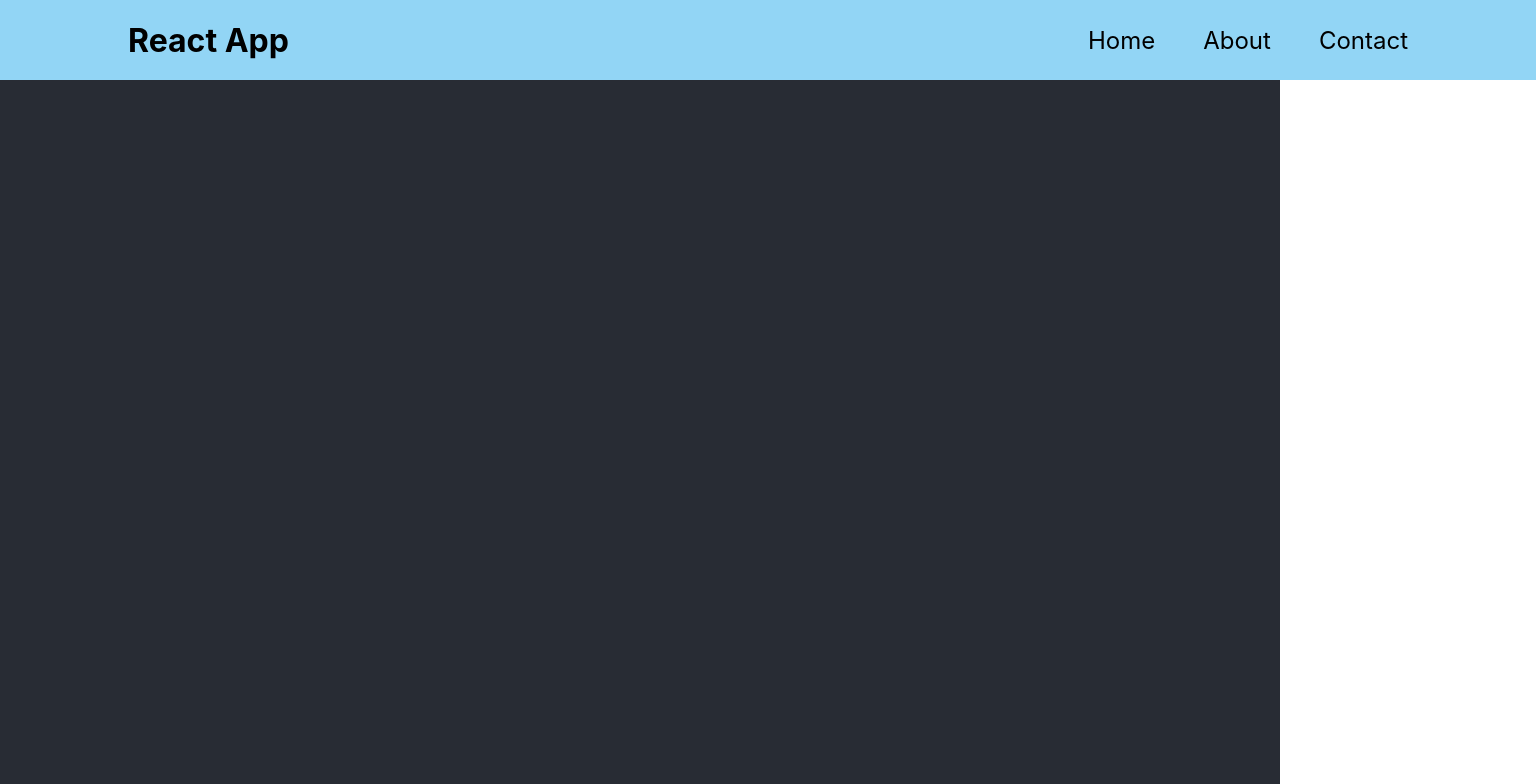
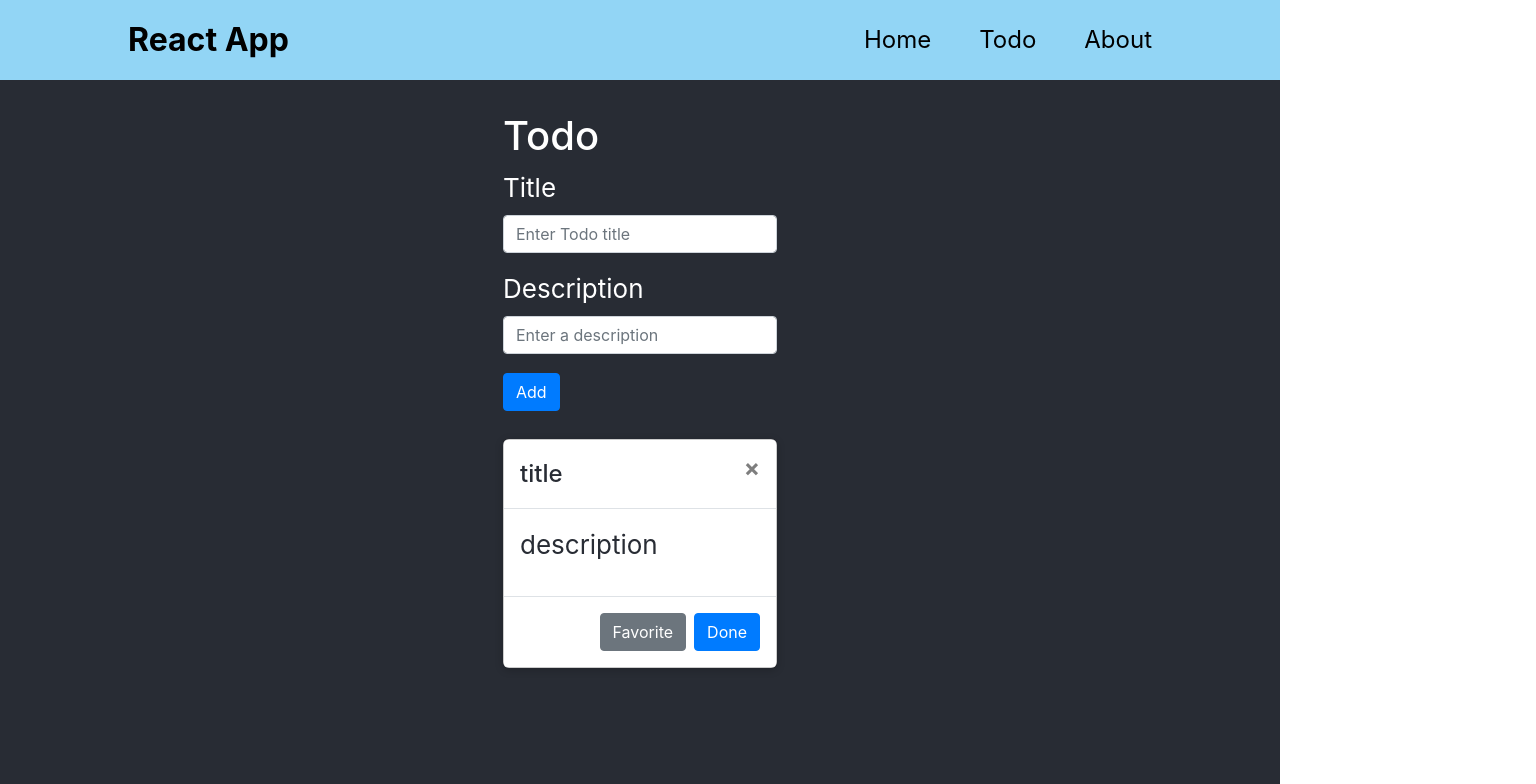
Before and after one commit to palincho/my-react-pages, a React (Create React App) app: page /Todo in a window 1280 px wide. Shown: the top 784 px of the page, 1536 px wide, since content can reach past the window. Built offline with nearby package versions, Linux system fonts and the light colour scheme.

Commit message:
contact page -> todo page

```diff
--- a/src/App.js
+++ b/src/App.js
@@ -3,7 +3,8 @@
 import Layout from "./components/layout/Layout";
 import About from "./pages/About";
 import Home from "./pages/Home";
-import Contact from "./pages/Contact";
+import Todo from "./pages/Todo";
+import 'bootstrap/dist/css/bootstrap.min.css';
 
 function App() {
   return (
@@ -15,8 +16,8 @@
         <Route path="/about">
           <About />
         </Route>
-        <Route path="/contact">
-          <Contact />
+        <Route path="/Todo">
+          <Todo />
         </Route>
       </Switch>
     </Layout>
--- a/src/components/layout/MainNav.js
+++ b/src/components/layout/MainNav.js
@@ -11,10 +11,10 @@
             <Link to='/'>Home</Link>
           </li>
           <li>
-            <Link to='/about'>About</Link>
+            <Link to='/todo'>Todo</Link>
           </li>
           <li>
-            <Link to='/contact'>Contact</Link>
+            <Link to='/about'>About</Link>
           </li>
         </ul>
       </nav>
--- a/src/pages/Contact.js
+++ /dev/null
@@ -1,14 +0,0 @@
-import "../App.css";
-
-const Contact = () => {
-  return (
-    <section>
-      <h2>Contact</h2>
-      <main>
-        <p>This section contains information Contact...</p>
-      </main>
-    </section>
-  );
-};
-
-export default Contact;
```
